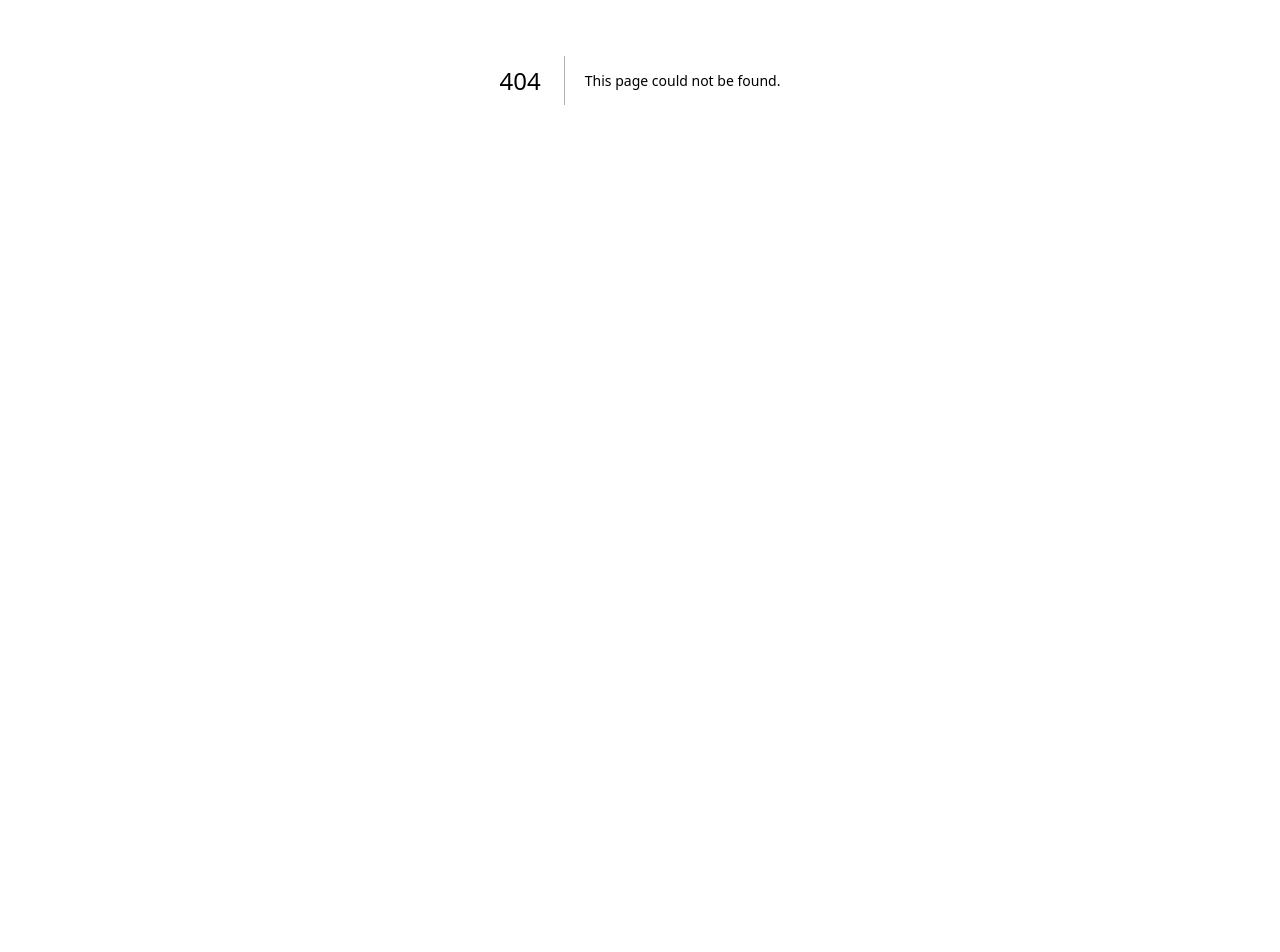
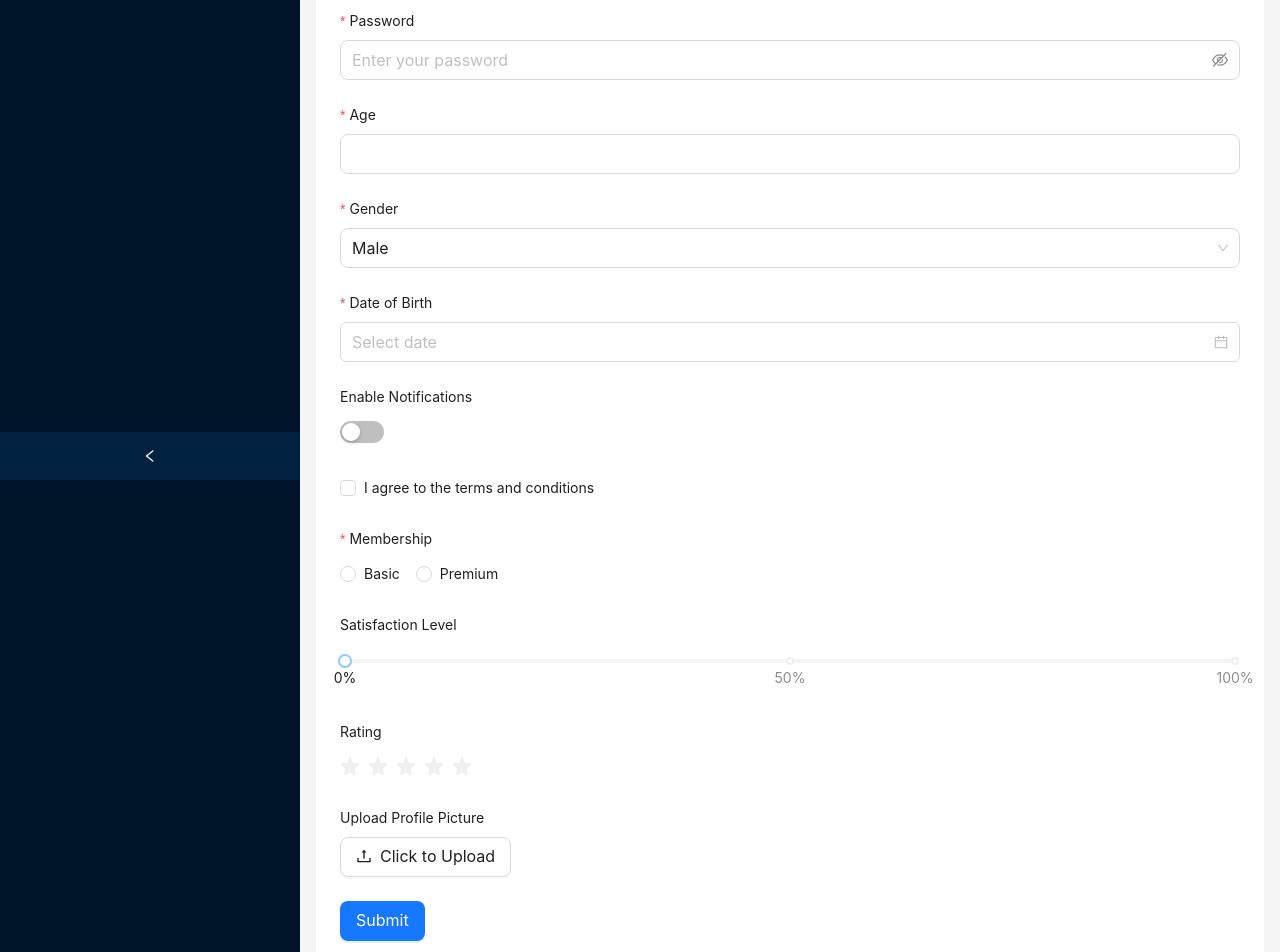
Before and after one commit to anaspolygon/admin, a Next.js app: page /add-product in a window 1280 px wide. Before the commit this address had no page. Shown: the part 320-1272 px from the top of the page. Before the commit the page ends 800 px from the top, so only its background shows below. Built offline with nearby package versions, Linux system fonts and the light colour scheme; what @ant-design/nextjs-registry would draw is missing.

Commit message:
form added

```diff
--- /dev/null
+++ b/src/app/(dashboard)/add-product/page.tsx
@@ -0,0 +1,11 @@
+import AntDesignAllForms from "../components/Form";
+
+const AddProductPage = () => {
+  return (
+    <div>
+      <AntDesignAllForms />
+    </div>
+  );
+}
+
+export default AddProductPage;
--- a/src/app/(dashboard)/components/DashboardLayout.tsx
+++ b/src/app/(dashboard)/components/DashboardLayout.tsx
@@ -55,6 +55,7 @@ const items: MenuItem[] = [
   ]),
   getMenu("Ecommerce", "sub2", <ShoppingOutlined />, [
     getItem("Products", "6", "/products"),
+    getItem("Add Product", "7", "/add-product"),
   ]),
 ];
 
--- /dev/null
+++ b/src/app/(dashboard)/components/Form.tsx
@@ -0,0 +1,102 @@
+"use client"
+import React from "react";
+import { Form, Input, InputNumber, Select, DatePicker, Switch, Checkbox, Radio, Slider, Rate, Upload, Button } from "antd";
+import { UploadOutlined } from "@ant-design/icons";
+
+const { Option } = Select;
+
+const AntDesignAllForms: React.FC = () => {
+  const [form] = Form.useForm();
+
+  const onFinish = (values: any) => {
+    console.log("Form Values:", values);
+  };
+
+  return (
+    <Form
+      form={form}
+      layout="vertical"
+      onFinish={onFinish}
+      initialValues={{ gender: "male", remember: true }}
+      requiredMark={true}
+    >
+      {/* Text Input */}
+      <Form.Item label="Full Name" name="name" rules={[{ required: true, message: "Name is required" }]}>
+        <Input size="large" placeholder="Enter your name" />
+      </Form.Item>
+
+      {/* Email Input */}
+      <Form.Item label="Email" name="email" rules={[{ required: true, type: "email", message: "Enter a valid email" }]}>
+        <Input size="large" placeholder="Enter your email" />
+      </Form.Item>
+
+      {/* Password Input */}
+      <Form.Item label="Password" name="password" rules={[{ required: true, message: "Password is required" }]}>
+        <Input.Password size="large" placeholder="Enter your password" />
+      </Form.Item>
+
+      {/* Number Input */}
+      <Form.Item label="Age" name="age" rules={[{ required: true, message: "Age is required" }]}>
+        <InputNumber size="large" min={18} max={100} style={{ width: "100%" }} />
+      </Form.Item>
+
+      {/* Select Dropdown */}
+      <Form.Item label="Gender" name="gender" rules={[{ required: true }]}>
+        <Select size="large" placeholder="Select your gender">
+          <Option value="male">Male</Option>
+          <Option value="female">Female</Option>
+          <Option value="other">Other</Option>
+        </Select>
+      </Form.Item>
+
+      {/* Date Picker */}
+      <Form.Item label="Date of Birth" name="dob" rules={[{ required: true, message: "Select your birth date" }]}>
+        <DatePicker size="large" style={{ width: "100%" }} />
+      </Form.Item>
+
+      {/* Switch */}
+      <Form.Item label="Enable Notifications" name="notifications" valuePropName="checked">
+        <Switch />
+      </Form.Item>
+
+      {/* Checkbox */}
+      <Form.Item name="agree" valuePropName="checked" rules={[{ required: true, message: "You must agree to the terms" }]}>
+        <Checkbox >I agree to the terms and conditions</Checkbox>
+      </Form.Item>
+
+      {/* Radio Group */}
+      <Form.Item label="Membership" name="membership" rules={[{ required: true, message: "Select a membership type" }]}>
+        <Radio.Group>
+          <Radio value="basic">Basic</Radio>
+          <Radio value="premium">Premium</Radio>
+        </Radio.Group>
+      </Form.Item>
+
+      {/* Slider */}
+      <Form.Item label="Satisfaction Level" name="satisfaction">
+        <Slider marks={{ 0: "0%", 50: "50%", 100: "100%" }} />
+      </Form.Item>
+
+      {/* Rate */}
+      <Form.Item label="Rating" name="rating">
+        <Rate  />
+      </Form.Item>
+
+      {/* File Upload */}
+      <Form.Item label="Upload Profile Picture" name="upload">
+        <Upload>
+          <Button  size="large" icon={<UploadOutlined />}>Click to Upload</Button>
+        </Upload>
+      </Form.Item>
+
+      {/* Submit Button */}
+      <Form.Item>
+        <Button  size="large" type="primary" htmlType="submit">
+          Submit
+        </Button>
+      </Form.Item>
+    </Form>
+  );
+};
+
+export default AntDesignAllForms;
```
